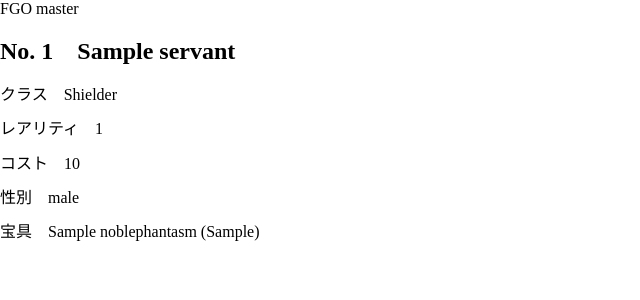
After one commit to yatabis/fgo_master, a Django app: a page that uses templates/fgo_master_app/servant-detail.html in a window 1280 px wide. The commit adds this page. Shown: the top 300 px of the page, without its empty margins (0-640 px from the left). Run offline with Django 3.2, Linux system fonts and the light colour scheme; tables that the repository leaves empty hold one stand-in row (values such as "Sample post"); style sheets or scripts are compiled from the project's sources; some libraries are stand-ins or nearby versions.

Commit message:
update: サーヴァント詳細ページを仮追加

```diff
--- a/fgo_master_app/models.py
+++ b/fgo_master_app/models.py
@@ -189,7 +189,7 @@ class ActiveSkill(models.Model):
     # 名前
     name = models.CharField(max_length=64)
     # ランク
-    rank = models.CharField(max_length=4)
+    rank = models.CharField(max_length=4, null=True)
     # チャージタイム
     charge_time = models.IntegerField()
 
--- a/fgo_master_app/urls.py
+++ b/fgo_master_app/urls.py
@@ -3,6 +3,7 @@ from django.urls import path
 from .views import TopMenuView
 from .views import CardDataView, SynthesisSchemeView, BattleSimulatorView
 from .views import ServantView, CraftEssenceView, CommandCodeView, MysticCodeView
+from .views import ServantDetailView
 
 urlpatterns = [
     path('top-menu/', TopMenuView.as_view(), name="top-menu"),
@@ -15,4 +16,6 @@ urlpatterns = [
     path('craft-essence/', CraftEssenceView.as_view(), name="craft-essence"),
     path('command-code/', CommandCodeView.as_view(), name="command-code"),
     path('mystic-code/', MysticCodeView.as_view(), name="mystic-code"),
+
+    path('servant/<str:name>', ServantDetailView.as_view(), name="servant-detail")
 ]
--- a/fgo_master_app/views.py
+++ b/fgo_master_app/views.py
@@ -1,5 +1,5 @@
 from django.shortcuts import render
-from django.views.generic import TemplateView, ListView
+from django.views.generic import TemplateView, ListView, DetailView
 
 from .models import Servant
 
@@ -8,24 +8,29 @@ from .models import Servant
 
 # ルート階層
 class TopMenuView(TemplateView):
+
     template_name = "fgo_master_app/top-menu.html"
 
 
 # TopMenu階層
 class CardDataView(TemplateView):
+
     template_name = "fgo_master_app/card-data.html"
 
 
 class SynthesisSchemeView(TemplateView):
+
     template_name = "fgo_master_app/synthesis-scheme.html"
 
 
 class BattleSimulatorView(TemplateView):
+
     template_name = "fgo_master_app/battle-simulation.html"
 
 
 # CardData階層
 class ServantView(ListView):
+
     model = Servant
     context_object_name = "servants_list"
     template_name = "fgo_master_app/servant.html"
@@ -33,12 +38,25 @@ class ServantView(ListView):
 
 
 class CraftEssenceView(TemplateView):
+
     template_name = "fgo_master_app/craft-essence.html"
 
 
 class CommandCodeView(TemplateView):
+
     template_name = "fgo_master_app/command-code.html"
 
 
 class MysticCodeView(TemplateView):
+
     template_name = "fgo_master_app/mystic-code.html"
+
+
+# Servant階層
+class ServantDetailView(DetailView):
+
+    model = Servant
+    template_name = "fgo_master_app/servant-detail.html"
+    # pk_url_kwarg = "name"
+    slug_field = "name"
+    slug_url_kwarg = "name"
--- a/fgo_master_project/settings.py
+++ b/fgo_master_project/settings.py
@@ -25,7 +25,7 @@ SECRET_KEY = 'myf@%b#v)y%gltbb+g=!u15g4351)nlr@b*a7k*rpkr6i*fc)4'
 # SECURITY WARNING: don't run with debug turned on in production!
 DEBUG = False
 
-ALLOWED_HOSTS = []
+ALLOWED_HOSTS = ['localhost', '127.0.0.1']
 
 
 # Application definition
--- /dev/null
+++ b/templates/fgo_master_app/servant-detail.html
@@ -0,0 +1,11 @@
+{% extends "fgo_master_app/base.html" %}
+{% block title %}サーヴァント一覧{% endblock %}
+
+{% block main %}
+  <h2>No. {{ servant.No }}　{{ servant.name }}</h2>
+  <p>クラス　{{ servant.class_name }}</p>
+  <p>レアリティ　{{ servant.rarity }}</p>
+  <p>コスト　{{ servant.cost }}</p>
+  <p>性別　{{ servant.sex }}</p>
+  <p>宝具　{{ servant.noble_phantasm }}</p>
+{% endblock %}
--- a/templates/fgo_master_app/servant.html
+++ b/templates/fgo_master_app/servant.html
@@ -8,9 +8,9 @@
       <div class="content-icon">
         icon
       </div>
-      <div class="content-main-name servant_list">
+      <a class="content-main-name servant_list" href="{% url "servant-detail" servant.name %}">
         {{ servant.name }}
-      </div>
+      </a>
       <div class="content-sub-name">
         {{ servant.class_name }}
       </div>
```
